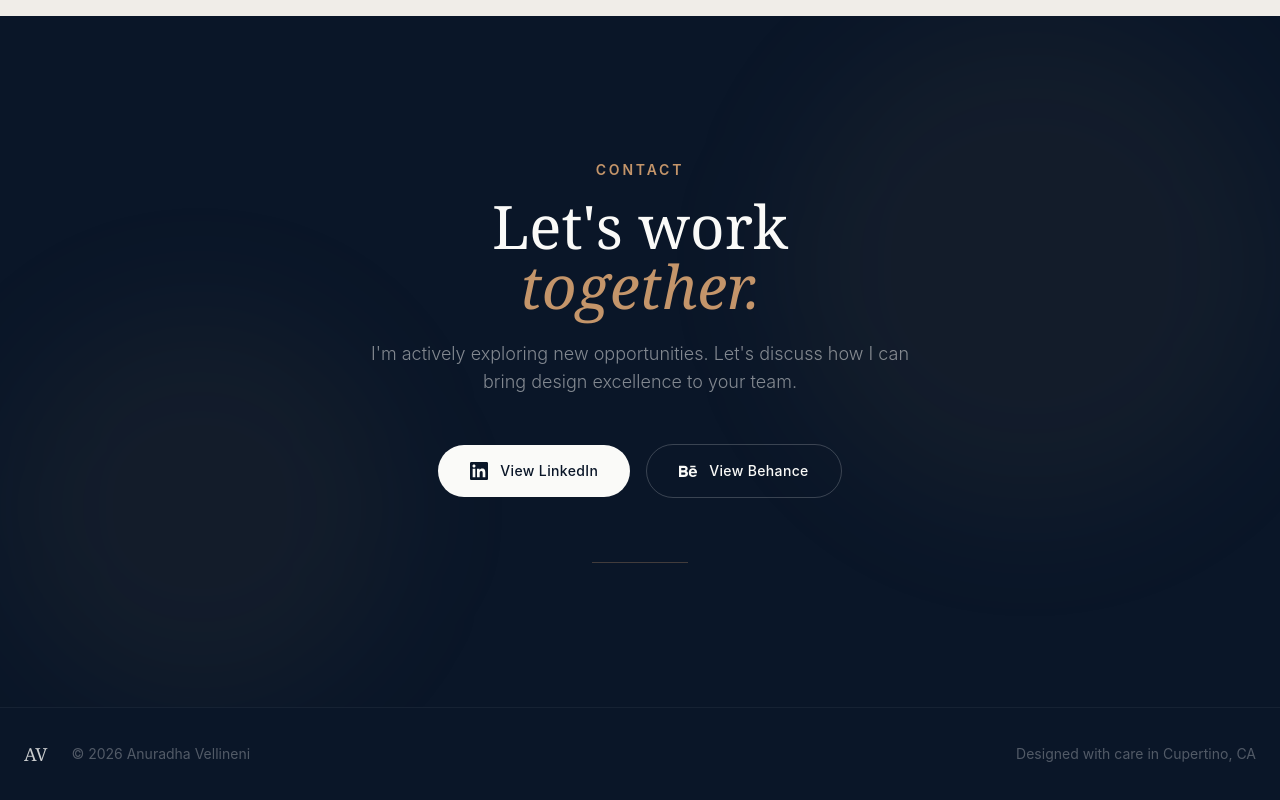
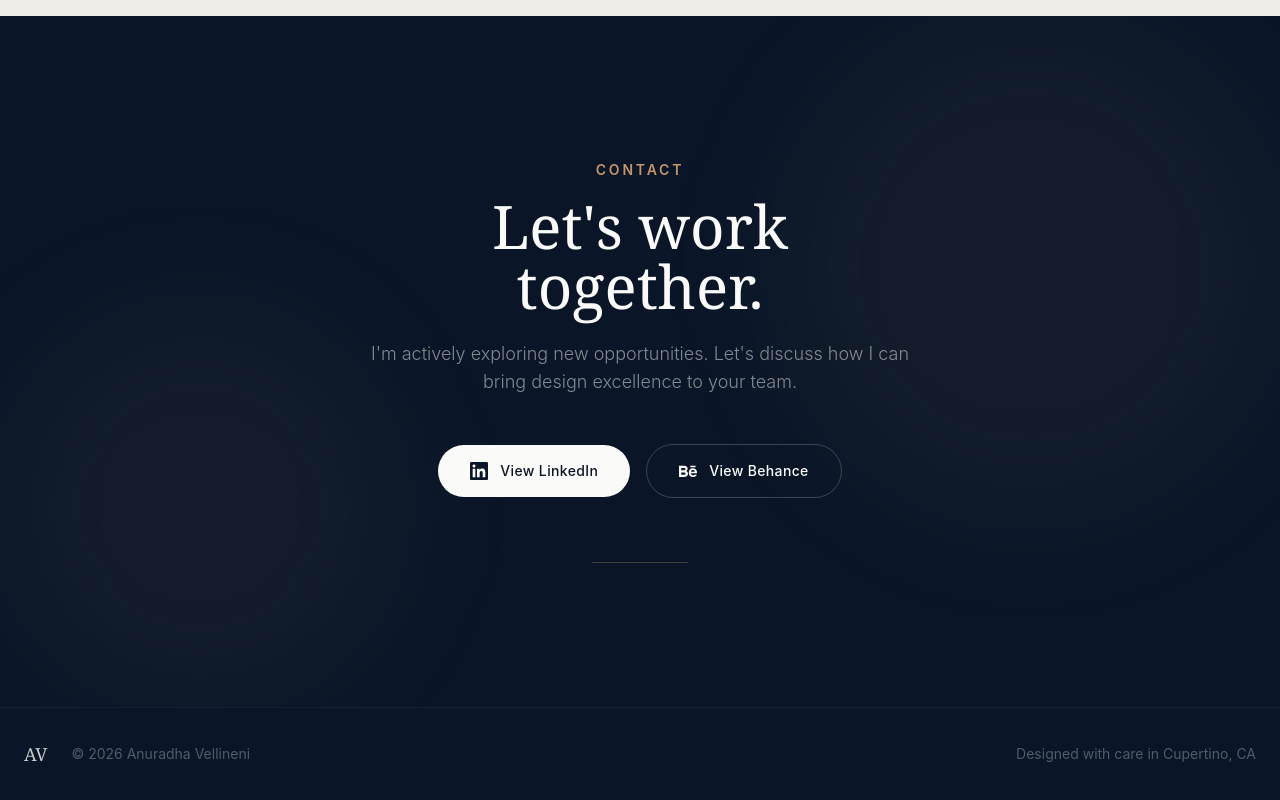
Before and after one commit to clukys/anu-portfolio, a Next.js app: page / in a window 1280 px wide. Shown: the part 5167-5967 px from the top of the page. Built offline with nearby package versions, Linux system fonts and the light colour scheme.

Commit message:
fix: normalize 'together' text to white per Adi's feedback

```diff
--- a/components/Contact.tsx
+++ b/components/Contact.tsx
@@ -29,7 +29,7 @@ export default function Contact() {
           <h2 className="font-serif text-4xl sm:text-5xl md:text-6xl text-cream mb-6 leading-tight">
             Let&apos;s work
             <br />
-            <span className="italic text-accent">together.</span>
+            <span className="text-cream">together.</span>
           </h2>
           <p className="text-cream/50 text-lg font-light max-w-xl mx-auto mb-12">
             I&apos;m actively exploring new opportunities. Let&apos;s discuss
```
